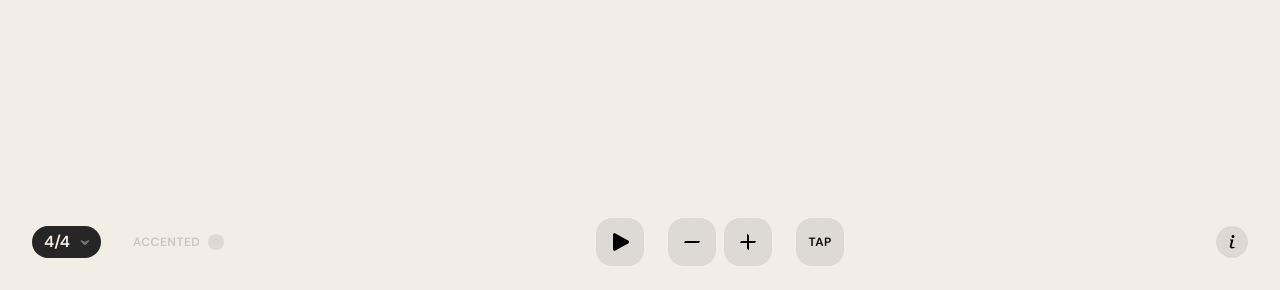
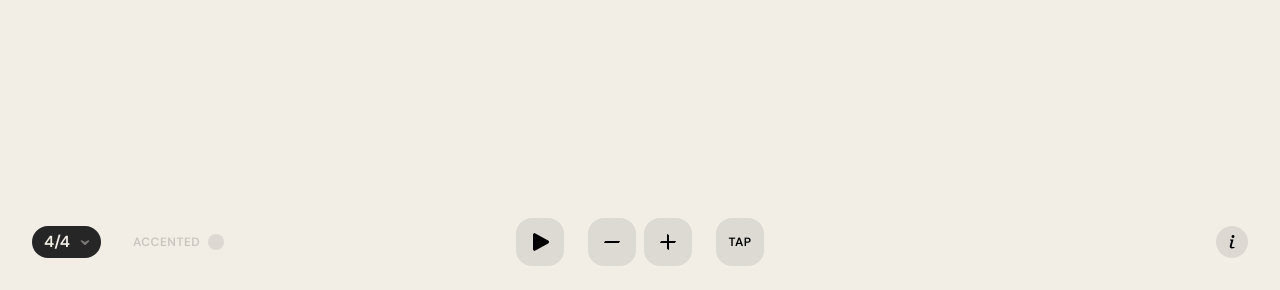
Before and after one commit to Kazachek/nomometro, a plain HTML site: page index.html in a window 1280 px wide. Shown: the part 510-800 px from the top of the page. Drawn offline with Linux system fonts and the light colour scheme.

Commit message:
вирівнювання контролів по центру екрану

```diff
--- a/style.css
+++ b/style.css
@@ -265,8 +265,8 @@ body {
 /* футер застосунку */
 .app-footer {
   grid-area: footer;
-  display: flex;
-  justify-content: space-between;
+  display: grid;
+  grid-template-columns: 1fr auto 1fr;
   align-items: center;
 }
 
@@ -278,6 +278,7 @@ body {
   justify-content: center;
   align-items: center;
   gap: 2rem;
+  justify-self: start;
 }
 
 @supports not (appearance: base-select) {
@@ -419,6 +420,7 @@ body {
   justify-content: center;
   align-items: center;
   gap: 1.5rem;
+  justify-self: center;
 }
 
 .controls > :nth-child(3) {
@@ -478,6 +480,7 @@ button:active {
 /* футер застосунку - інформація */
 .info-button {
   padding: 0.5rem;
+  justify-self: end;
 }
 
 .info-button button {
```
